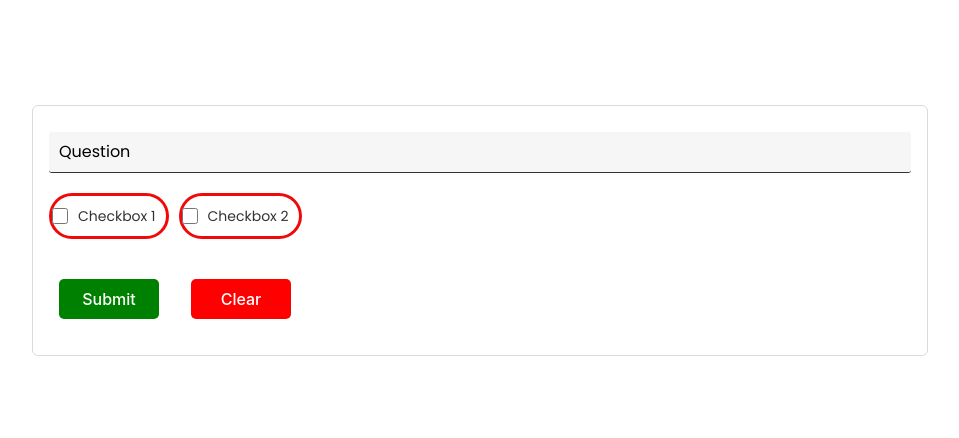
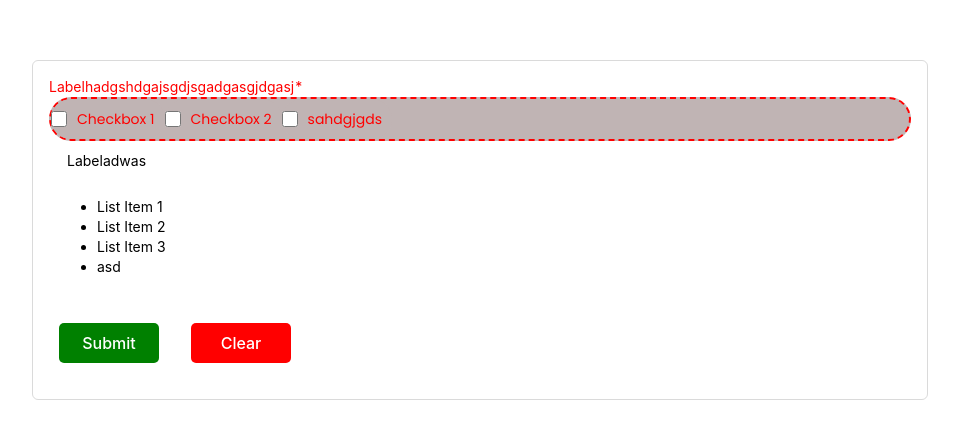
Before and after one commit to jshah3821/dynamic-form-for-project, a React (Vite) app: page / in a window 1280 px wide. Shown: the part 170-608 px from the top of the page, without its empty margins (160-1119 px from the left). Built offline with nearby package versions, Linux system fonts and the light colour scheme.

Commit message:
single form issue solved

```diff
--- a/src/components/Elements/CheckboxElement.tsx
+++ b/src/components/Elements/CheckboxElement.tsx
@@ -66,7 +66,6 @@ const CheckboxElement = (props) => {
     paddingBottom: props?.style?.paddingBottom,
     direction: props?.style?.direction,
   };
-
   return (
     <div
       // className="px1"
@@ -75,10 +74,10 @@ const CheckboxElement = (props) => {
     >
       <label className="input_label" style={inputTextStyle}>
         {props?.name ? props?.name : "Label"}
+        {props?.required && (
+          <span style={{ color: "red", marginLeft: "1px" }}>*</span>
+        )}
       </label>
-      {props?.required && (
-        <span style={{ color: "red", marginLeft: "1px" }}>*</span>
-      )}
       <div
         style={removeKeyInObject(props?.style, spacingStyle)}
         className="flex flex-row justify-start items-center radio_option_style"
--- a/src/components/Elements/FormBuilder.css
+++ b/src/components/Elements/FormBuilder.css
@@ -1192,7 +1192,7 @@ textarea {
   }
 }
 .height-button {
-  height: unset !important;
+  height: unset;
   min-height: 40px;
   border-radius: 6px;
 }
@@ -1206,7 +1206,6 @@ textarea {
 
 .button-Border {
   border: 1px solid #000;
-
 }
 
 .check-box-container {
--- a/src/components/Elements/FormBuilder.tsx
+++ b/src/components/Elements/FormBuilder.tsx
@@ -779,7 +779,7 @@ export const FormBuilder = ({ id, jsonData }: Props) => {
                     required={obj?.validation?.required}
                     key={index}
                     label={obj?.properties?.label}
-                    options={obj?.properties?.options}
+                    options={obj?.properties?.optionDetails}
                     style={obj?.style}
                     value={formData[obj?.properties?.name] || ""}
                     onChange={(e) =>
@@ -830,7 +830,7 @@ export const FormBuilder = ({ id, jsonData }: Props) => {
                     errors={errors}
                     key={index}
                     id={index}
-                    name={obj?.properties?.name}
+                    name={obj?.properties?.label}
                     style={obj?.style}
                     formData={formData}
                     handleChange={handleChange}
@@ -853,7 +853,7 @@ export const FormBuilder = ({ id, jsonData }: Props) => {
               case "text":
                 return (
                   <p key={index} style={obj?.style}>
-                    {obj?.text || "Please add relevant label"}
+                    {obj?.properties?.text || "Please add relevant label"}
                   </p>
                 );
               default:
--- a/src/components/Elements/SelectElement.tsx
+++ b/src/components/Elements/SelectElement.tsx
@@ -1,8 +1,6 @@
 import { removeKeyInObject } from "./utils/removeKeyInObject";
 
 const SelectElement = (props) => {
-
-
   let labelStyle = {
     textAlign: props?.style?.textAlign,
     fontSize: props?.style?.fontSize,
@@ -39,7 +37,12 @@ const SelectElement = (props) => {
   };
   return (
     <div style={spacingStyle} className="selectBoxContainer">
-      <label style={labelStyle}>{props?.label}</label>
+      <label className="input_label" style={labelStyle}>
+        {props?.label ? props?.label : "Label"}
+        {props?.required && (
+          <span style={{ color: "red", marginLeft: "1px" }}>*</span>
+        )}
+      </label>
       <select
         value={props?.value}
         onChange={props?.onChange}
--- a/src/components/Elements/TextboxElement.tsx
+++ b/src/components/Elements/TextboxElement.tsx
@@ -29,6 +29,9 @@ const TextboxElement = (props: any) => {
     <div className="inputContainer px1" style={inputContainerStyle}>
       <label style={inputTextStyle} htmlFor={props?.id}>
         {props?.label ? props?.label : "Label"}
+        {props?.required && (
+          <span style={{ color: "red", marginLeft: "1px" }}>*</span>
+        )}
       </label>
 
       <textarea
--- a/src/data.json
+++ b/src/data.json
@@ -1,37 +1,133 @@
 [
   {
-    "selectionType": "surveyform",
-    "id": "a3Q6QITaDoiTSbSkk3cng",
-    "type": "surveyform",
-    "subType": "survey_checkbox",
+    "selectionType": "form",
+    "id": "1uDNaQ-cPQgJ1y80zE__R",
+    "type": "element",
+    "subType": "checkbox",
     "properties": {
-      "name": "survey_checkbox",
-      "question_style": {
-        "backgroundColor": "#f6f6f6",
-        "fontSize": "16px",
+      "label": "Labelhadgshdgajsgdjsgadgasgjdgasj",
+      "optionDetails": [
+        { "label": "Checkbox 1", "value": "checkbox 1" },
+        { "label": "Checkbox 2", "value": "checkbox 2" },
+        { "label": "sahdgjgds", "value": "hjgsahgdags" }
+      ]
+    },
+    "validation": { "required": true },
+    "style": {
+      "height": "",
+      "width": "",
+      "backgroundColor": "#c0b4b4",
+      "color": "#ff0000",
+      "paddingTop": "",
+      "marginTop": "",
+      "fontSize": "14px",
+      "fontStyle": "",
+      "fontFamily": "",
+      "fontWeight": "",
+      "textAlign": "",
+      "textDecoration": "",
+      "textTransform": "",
+      "ratio": "",
+      "minWidth": "",
+      "minHeight": "",
+      "maxWidth": "",
+      "maxHeight": "",
+      "objectFit": "contain",
+      "isBorder": "",
+      "borderWidth": "2px",
+      "borderStyle": "dashed",
+      "borderColor": "",
+      "borderTopWidth": "2px",
+      "borderTopStyle": "dashed",
+      "borderTopColor": "",
+      "borderRightWidth": "2px",
+      "borderRightStyle": "dashed",
+      "borderRightColor": "",
+      "borderBottomWidth": "2px",
+      "borderBottomStyle": "dashed",
+      "borderBottomColor": "",
+      "borderLeftWidth": "2px",
+      "borderLeftStyle": "dashed",
+      "borderLeftColor": "",
+      "borderRadius": "30px",
+      "borderTopLeftRadius": "30px",
+      "borderTopRightRadius": "30px",
+      "borderBottomLeftRadius": "30px",
+      "borderBottomRightRadius": "30px"
+    },
+    "formId": null,
+    "surveyFormId": null,
+    "isSelectedField": false
+  },
+  {
+    "selectionType": "form",
+    "id": "gbplllAmuIPI__2zGjvL0",
+    "type": "element",
+    "subType": "list",
+    "properties": {
+      "type": "Text",
+      "name": "Name",
+      "label": "Labeladwas",
+      "listStyle": {
+        "height": "",
+        "width": "",
+        "backgroundColor": "",
+        "color": "black",
+        "paddingTop": "",
+        "marginTop": "",
+        "fontSize": "14px",
         "fontStyle": "",
         "fontFamily": "",
+        "fontWeight": "",
+        "textDecoration": "",
+        "textTransform": "",
+        "direction": "",
+        "ratio": "",
+        "minWidth": "",
+        "minHeight": "",
+        "maxWidth": "",
+        "maxHeight": "",
+        "objectFit": "contain",
+        "isBorder": "",
+        "borderWidth": "",
+        "borderStyle": "",
+        "borderColor": "",
+        "borderTopWidth": "",
+        "borderTopStyle": "",
+        "borderTopColor": "",
+        "borderRightWidth": "",
+        "borderRightStyle": "",
+        "borderRightColor": "",
+        "borderBottomWidth": "",
+        "borderBottomStyle": "",
+        "borderBottomColor": "",
+        "borderLeftWidth": "",
+        "borderLeftStyle": "",
+        "borderLeftColor": "",
+        "borderRadius": ""
+      },
+      "style": {
+        "height": "",
+        "width": "",
+        "listStyle": "disc",
+        "backgroundColor": "",
+        "color": "black",
+        "paddingTop": "",
+        "marginTop": "",
+        "fontSize": "14px",
+        "fontStyle": "",
+        "fontFamily": "",
+        "direction": "",
         "fontWeight": "",
         "textAlign": "",
         "textDecoration": "",
         "textTransform": "",
-        "color": "#000000",
-        "width": "",
-        "height": "",
+        "ratio": "",
         "minWidth": "",
         "minHeight": "",
         "maxWidth": "",
         "maxHeight": "",
-        "objectFit": "",
-        "overflow": "",
-        "marginTop": "",
-        "marginLeft": "",
-        "marginRight": "",
-        "marginBottom": "",
-        "paddingTop": "",
-        "paddingLeft": "",
-        "paddingRight": "",
-        "paddingBottom": "",
+        "objectFit": "contain",
         "isBorder": "",
         "borderWidth": "",
         "borderStyle": "",
@@ -54,54 +150,11 @@
         "borderBottomLeftRadius": "",
         "borderBottomRightRadius": ""
       },
-      "answer_style": {
-        "backgroundColor": "#ffffff",
-        "fontSize": "14px",
-        "fontStyle": "",
-        "fontFamily": "",
-        "fontWeight": "",
-        "textDecoration": "",
-        "textTransform": "",
-        "height": "",
-        "width": "",
-        "minWidth": "",
-        "minHeight": "",
-        "maxWidth": "",
-        "maxHeight": "",
-        "overflow": "",
-        "marginTop": "",
-        "marginLeft": "",
-        "marginRight": "",
-        "marginBottom": "",
-        "paddingTop": "",
-        "paddingLeft": "",
-        "paddingRight": "",
-        "paddingBottom": "",
-        "isBorder": "",
-        "borderWidth": "3px",
-        "borderStyle": "solid",
-        "borderColor": "#f10909",
-        "borderTopWidth": "3px",
-        "borderTopStyle": "solid",
-        "borderTopColor": "#f10909",
-        "borderRightWidth": "3px",
-        "borderRightStyle": "solid",
-        "borderRightColor": "#f10909",
-        "borderBottomWidth": "3px",
-        "borderBottomStyle": "solid",
-        "borderBottomColor": "#f10909",
-        "borderLeftWidth": "3px",
-        "borderLeftStyle": "solid",
-        "borderLeftColor": "#f10909",
-        "borderRadius": "33px",
-        "borderTopLeftRadius": "33px",
-        "borderTopRightRadius": "33px",
-        "borderBottomLeftRadius": "33px",
-        "borderBottomRightRadius": "33px"
-      },
-      "optionDetails": [
-        { "label": "Checkbox 1", "value": "checkbox1" },
-        { "label": "Checkbox 2", "value": "checkbox2" }
+      "listItemDetails": [
+        { "name": "List Item 1" },
+        { "name": "List Item 2" },
+        { "name": "List Item 3" },
+        { "name": "asd" }
       ]
     },
     "formId": null,
```
